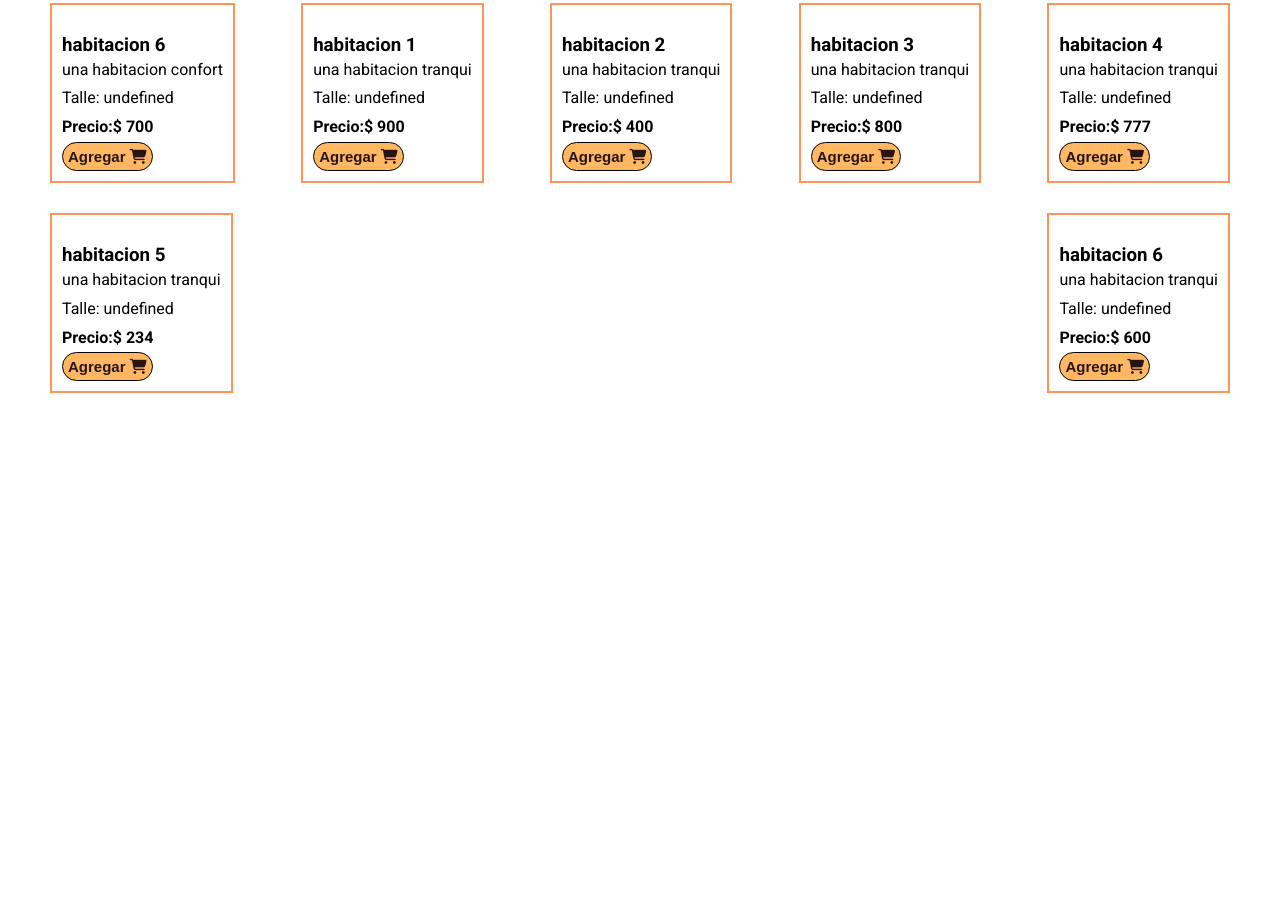
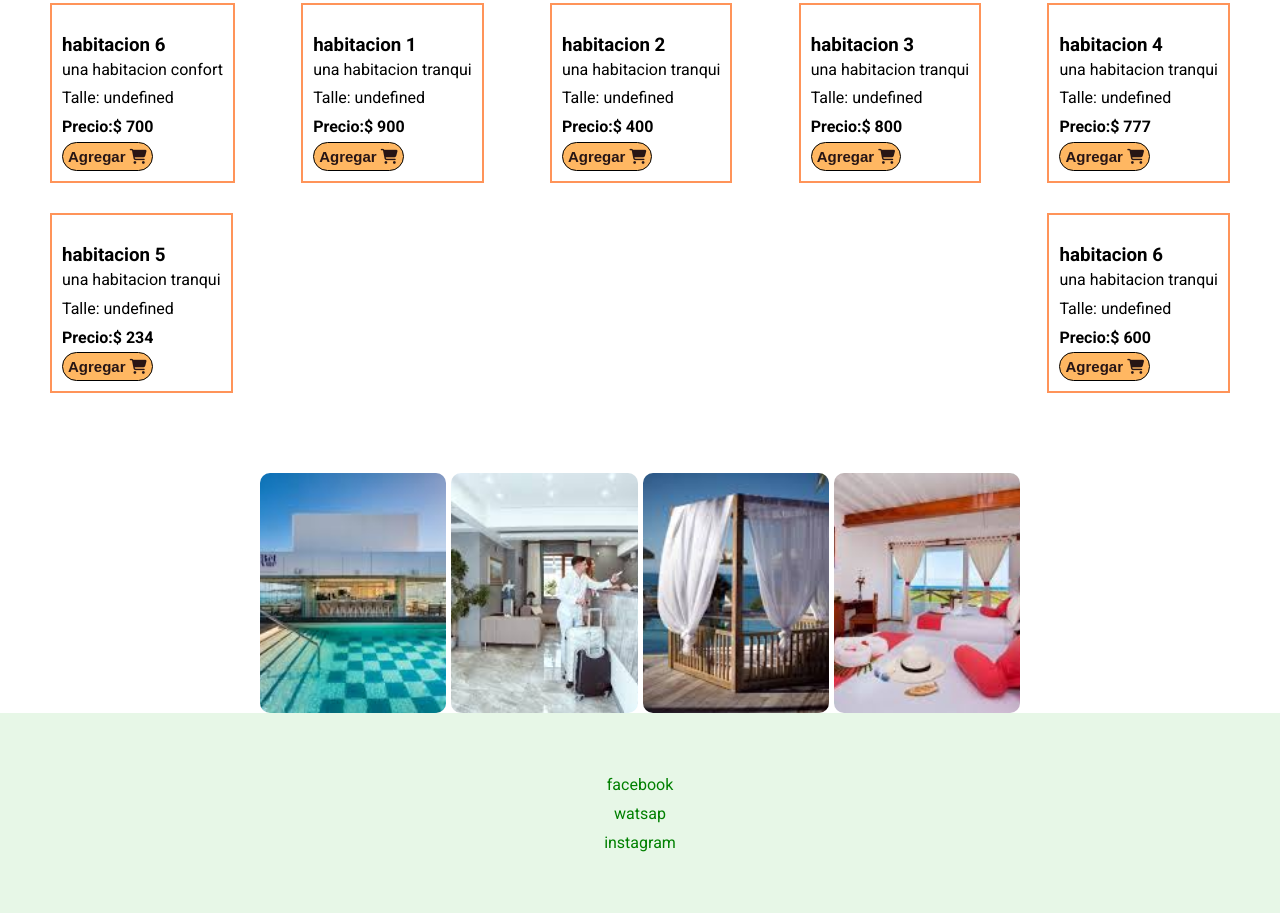
Before and after one commit to adrianrodriguez09/proyecto-final, a plain HTML site: page index.html in a window 1280 px wide. Shown: the part 1445-2358 px from the top of the page. Before the commit the page ends 1918 px from the top, so only its background shows below. Drawn offline with Linux system fonts and the light colour scheme.

Commit message:
cambiando algunas cosas

```diff
--- a/css/styles.css
+++ b/css/styles.css
@@ -245,3 +245,54 @@ p {
     font-size: 15px;
     font-family: Impact, Haettenschweiler, 'Arial Narrow Bold', sans-serif;
   }
+
+/* galeriaaa
+//////////////////
+//////////////////
+/////////////////// */
+.container{
+   display: grid;
+   place-content: center;
+   place-items: center;
+}
+.gallery{
+    width: 95vh;
+    height: 30vmin;
+    display: flex;
+    gap: 5px;
+    flex-direction: row;
+
+}
+.gallery img{
+    height: 100%;
+    flex: 1;
+    object-fit: cover;
+    overflow: hidden;
+    cursor: pointer;
+    border-radius: 10px;
+    transition: all 0.3s;
+}
+.gallery img:hover{
+    flex: 4;
+}
+/* FOOTER
+/////////////
+/////////////
+/////////////
+////////////// */
+footer{
+    height: 200px;
+    display: grid;
+    place-content: center;
+    place-items:center;
+    background-color: #e7f7e7;
+}
+footer a{
+    text-decoration: none;
+    padding: 5px;
+    display: inline;
+    color:green;
+}
+footer a:hover{
+    color: black;
+}
--- a/index.html
+++ b/index.html
@@ -59,5 +59,19 @@
             <button id="vaciar-carrito" class="boton-agregar">Vaciar carrito</button>
         </div>
     </div>
+    <div class="container">
+    <div class="gallery">
+        <img src="img/galeria1.jpg" alt="">
+        <img src="img/galeria2.jpg" alt="">
+        <img src="img/galeria3.jpg" alt="">
+        <img src="img/galeria4.jpg" alt="">
+    </div>
+</div>
+
+<footer>
+    <a href="http://facebook.com">facebook</a>
+    <a href="http://facebook.com">watsap</a>
+    <a href="http://facebook.com">instagram</a>
+</footer>
 </body>
 </html>
```
Also changed, not shown: img/galeria1.jpg (added), img/galeria2.jpg (added), img/galeria3.jpg (added), img/galeria4.jpg (added).
